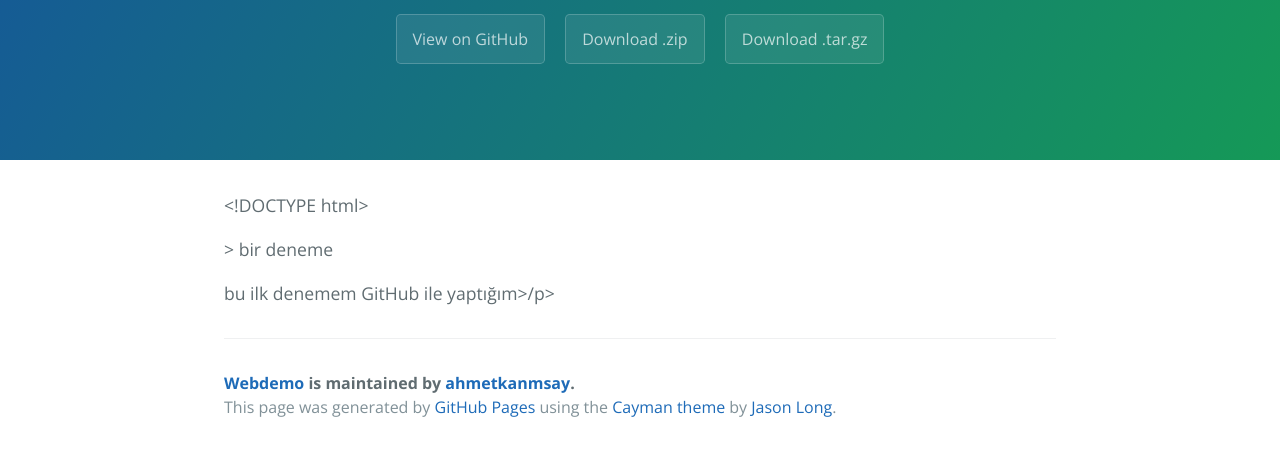
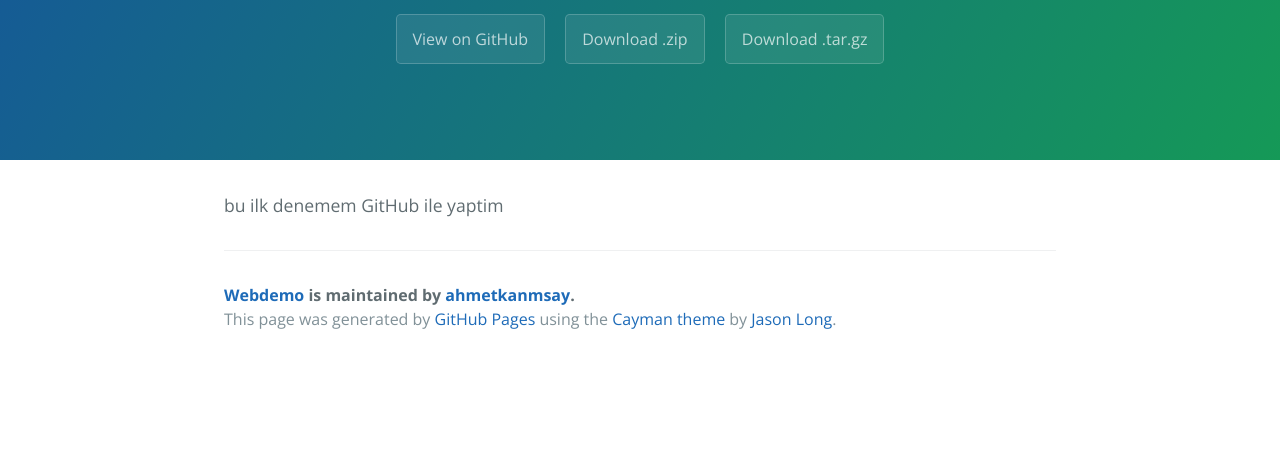
Before and after one commit to ahmetkanmsay/webdemo, a plain HTML site: page index.html in a window 1280 px wide. Shown: the part 176-632 px from the top of the page. Drawn offline with nearby package versions, Linux system fonts and the light colour scheme.

Commit message:
Update index.html

```diff
--- a/index.html
+++ b/index.html
@@ -19,15 +19,13 @@
     </section>
 
     <section class="main-content">
-      <p>&lt;!DOCTYPE html&gt;
 
-</p>&gt;
-bir deneme
 
-<p>
-</p>
 
-<p></p><p>  bu ilk denemem GitHub ile yaptığım&gt;/p&gt;
+
+
+
+<p>bu ilk denemem GitHub ile yaptim
 
 </p>
 
```
